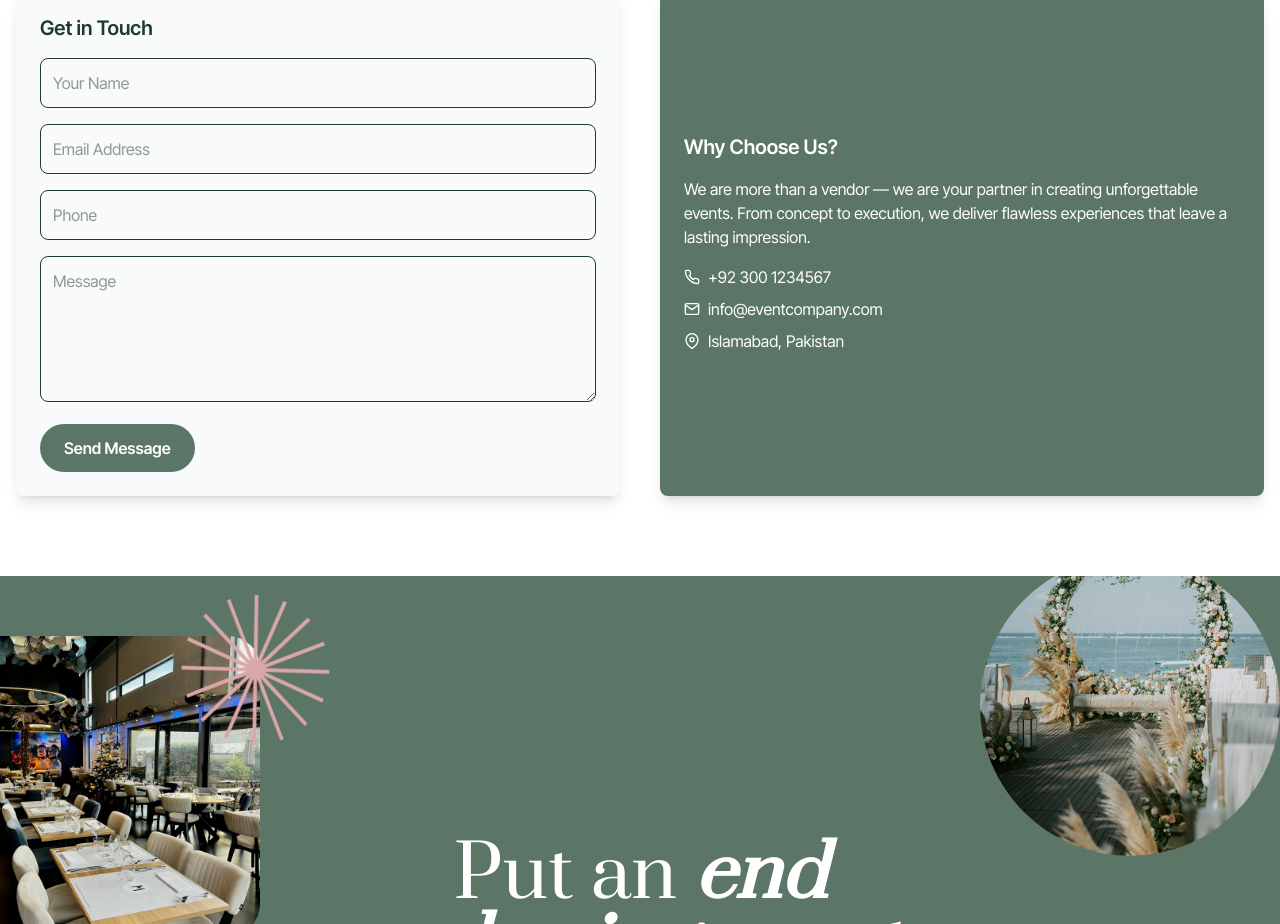
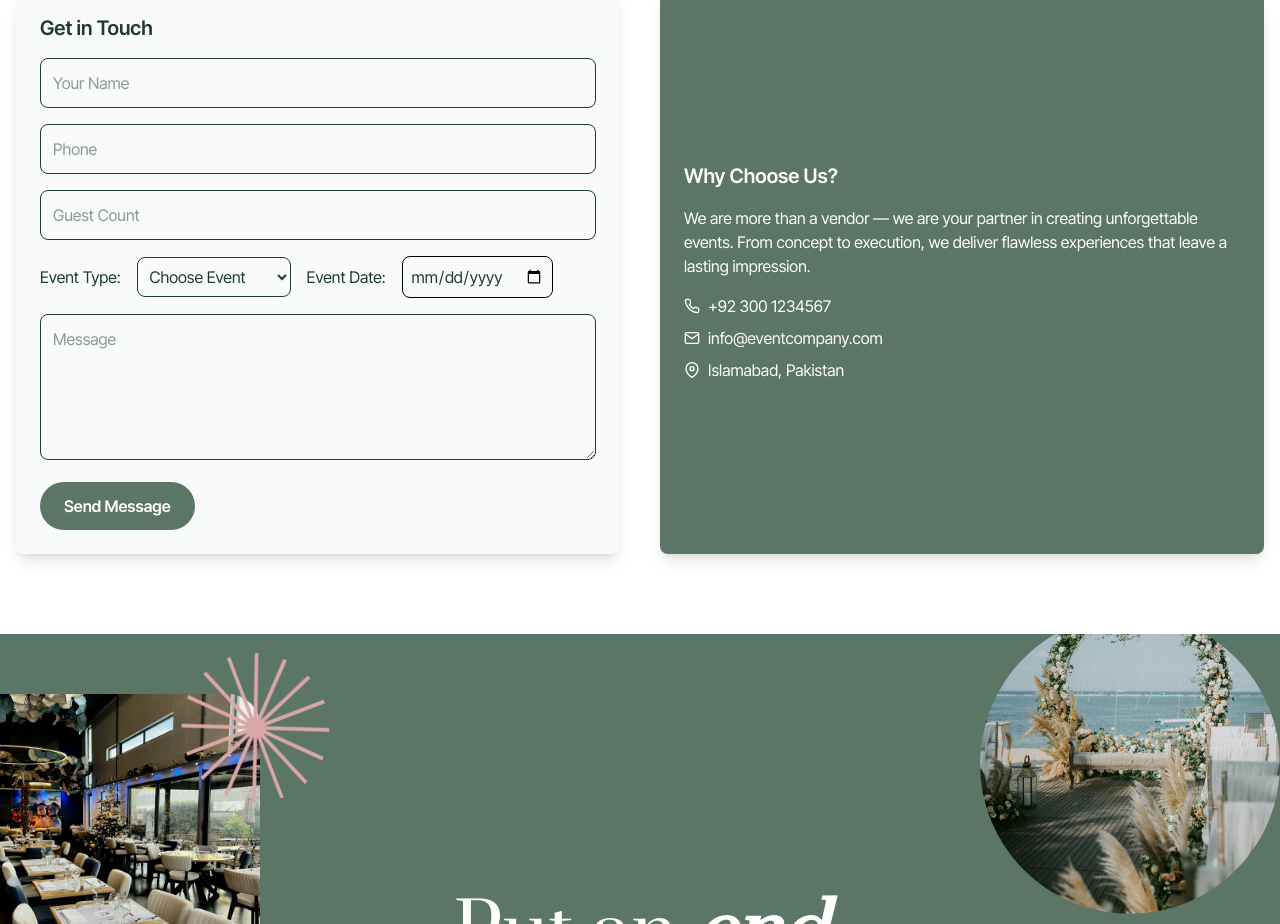
Before and after one commit to mussadiqkhan6886/ayaancatering, a Next.js app: page / in a window 1280 px wide. Shown: the part 8740-9664 px from the top of the page. Built offline with nearby package versions, Linux system fonts and the light colour scheme; a web font is replaced by a local one.

Commit message:
making respnsive

```diff
--- a/sections/ContactUs.tsx
+++ b/sections/ContactUs.tsx
@@ -50,8 +50,20 @@ const ContactUs = () => {
           <h4 className="text-xl font-semibold mb-4">Get in Touch</h4>
           <form className="space-y-4">
             <input type="text" placeholder="Your Name" className="w-full p-3 border rounded-lg focus:outline-none focus:ring-2 focus:ring-main" />
-            <input type="email" placeholder="Email Address" className="w-full p-3 border rounded-lg focus:outline-none focus:ring-2 focus:ring-main" />
             <input type="text" placeholder="Phone" className="w-full p-3 border rounded-lg focus:outline-none focus:ring-2 focus:ring-main" />
+            <input type="text" placeholder="Guest Count" className="w-full p-3 border rounded-lg focus:outline-none focus:ring-2 focus:ring-main" />
+            <div>
+              <label className='inline-block mr-4'>Event Type: </label>
+            <select className='border rounded-lg p-2'>
+              <option className='text-gray-600' value="">Choose Event</option>
+              <option value="">Wedding Event</option>
+              <option value="">Birthday Party</option>
+              <option value="">Business Event</option>
+              <option value="">Family Gathering</option>
+            </select>
+            <label className='inline-block mx-4' >Event Date: </label>
+            <input type="date" className='border border-black rounded-lg p-2' />
+            </div>
             <textarea placeholder="Message" rows={5} className="w-full p-3 border rounded-lg focus:outline-none focus:ring-2 focus:ring-main"></textarea>
             <button type="submit" className="bg-main text-white px-6 py-3 rounded-full font-semibold hover:bg-main/90 transition">
               Send Message
```
